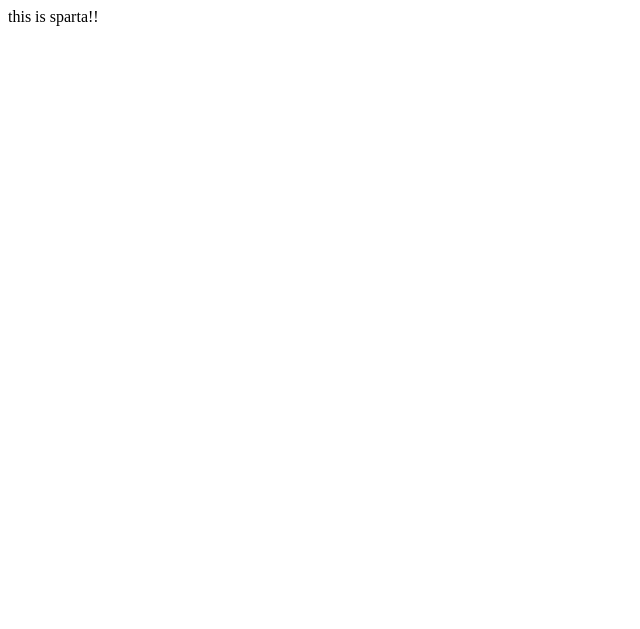
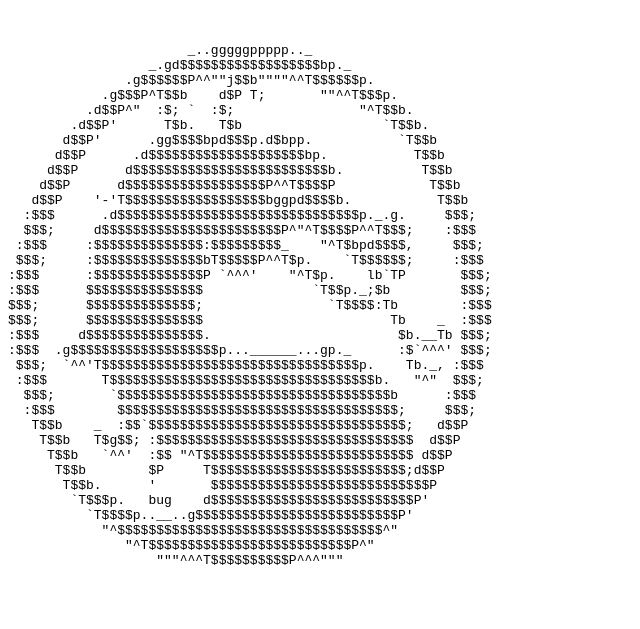
Before and after one commit to naimabdrahman/dock, a plain HTML site: page Dockerfile/ngx/index.html in a window 1280 px wide. Shown: the whole page, without its empty margins (0-640 px from the left). Drawn offline with Linux system fonts and the light colour scheme.

Commit message:
ascii art

```diff
--- a/Dockerfile/ngx/index.html
+++ b/Dockerfile/ngx/index.html
@@ -1 +1,50 @@
-this is sparta!!
+<!DOCTYPE html PUBLIC "-//W3C//DTD XHTML 1.0 Transitional//EN"
+"http://www.w3.org/TR/xhtml1/DTD/xhtml1-transitional.dtd">
+<html>
+    <head>
+        <title>tobeupdated</title>
+    </head>
+    <body>
+        <pre>
+
+
+                       _..gggggppppp.._
+                  _.gd$$$$$$$$$$$$$$$$$$bp._
+               .g$$$$$$P^^""j$$b""""^^T$$$$$$p.
+            .g$$$P^T$$b    d$P T;       ""^^T$$$p.
+          .d$$P^"  :$; `  :$;                "^T$$b.
+        .d$$P'      T$b.   T$b                  `T$$b.
+       d$$P'      .gg$$$$bpd$$$p.d$bpp.           `T$$b
+      d$$P      .d$$$$$$$$$$$$$$$$$$$$bp.           T$$b
+     d$$P      d$$$$$$$$$$$$$$$$$$$$$$$$$b.          T$$b
+    d$$P      d$$$$$$$$$$$$$$$$$$P^^T$$$$P            T$$b
+   d$$P    '-'T$$$$$$$$$$$$$$$$$$bggpd$$$$b.           T$$b
+  :$$$      .d$$$$$$$$$$$$$$$$$$$$$$$$$$$$$$$p._.g.     $$$;
+  $$$;     d$$$$$$$$$$$$$$$$$$$$$$$P^"^T$$$$P^^T$$$;    :$$$
+ :$$$     :$$$$$$$$$$$$$$:$$$$$$$$$_    "^T$bpd$$$$,     $$$;
+ $$$;     :$$$$$$$$$$$$$$bT$$$$$P^^T$p.    `T$$$$$$;     :$$$
+:$$$      :$$$$$$$$$$$$$$P `^^^'    "^T$p.    lb`TP       $$$;
+:$$$      $$$$$$$$$$$$$$$              `T$$p._;$b         $$$;
+$$$;      $$$$$$$$$$$$$$;                `T$$$$:Tb        :$$$
+$$$;      $$$$$$$$$$$$$$$                        Tb    _  :$$$
+:$$$     d$$$$$$$$$$$$$$$.                        $b.__Tb $$$;
+:$$$  .g$$$$$$$$$$$$$$$$$$$p...______...gp._      :$`^^^' $$$;
+ $$$;  `^^'T$$$$$$$$$$$$$$$$$$$$$$$$$$$$$$$$$p.    Tb._, :$$$
+ :$$$       T$$$$$$$$$$$$$$$$$$$$$$$$$$$$$$$$$$b.   "^"  $$$;
+  $$$;       `$$$$$$$$$$$$$$$$$$$$$$$$$$$$$$$$$$$b      :$$$
+  :$$$        $$$$$$$$$$$$$$$$$$$$$$$$$$$$$$$$$$$$;     $$$;
+   T$$b    _  :$$`$$$$$$$$$$$$$$$$$$$$$$$$$$$$$$$$$;   d$$P
+    T$$b   T$g$$; :$$$$$$$$$$$$$$$$$$$$$$$$$$$$$$$$$  d$$P
+     T$$b   `^^'  :$$ "^T$$$$$$$$$$$$$$$$$$$$$$$$$$$ d$$P
+      T$$b        $P     T$$$$$$$$$$$$$$$$$$$$$$$$$;d$$P
+       T$$b.      '       $$$$$$$$$$$$$$$$$$$$$$$$$$$$P
+        `T$$$p.   bug    d$$$$$$$$$$$$$$$$$$$$$$$$$$P'
+          `T$$$$p..__..g$$$$$$$$$$$$$$$$$$$$$$$$$$P'
+            "^$$$$$$$$$$$$$$$$$$$$$$$$$$$$$$$$$$^"
+               "^T$$$$$$$$$$$$$$$$$$$$$$$$$$P^"
+                   """^^^T$$$$$$$$$$P^^^"""
+
+
+        </pre>
+    </body>
+</html>
```
